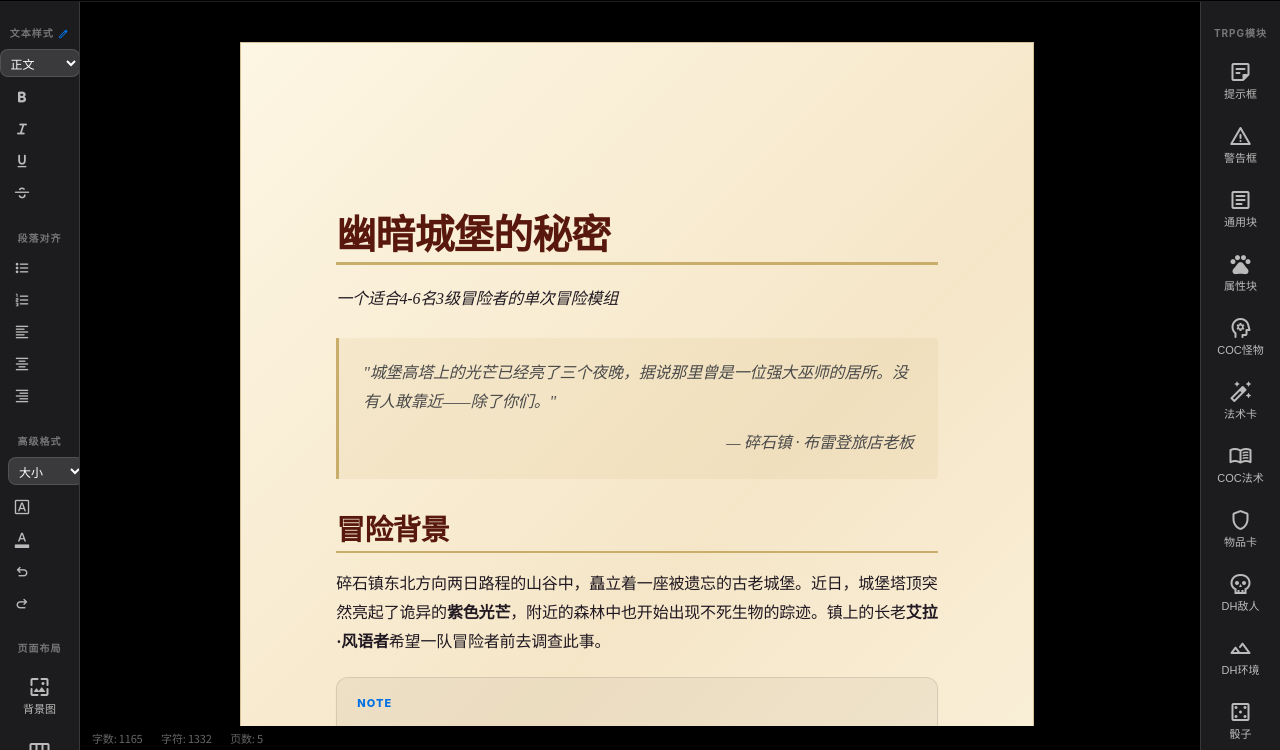
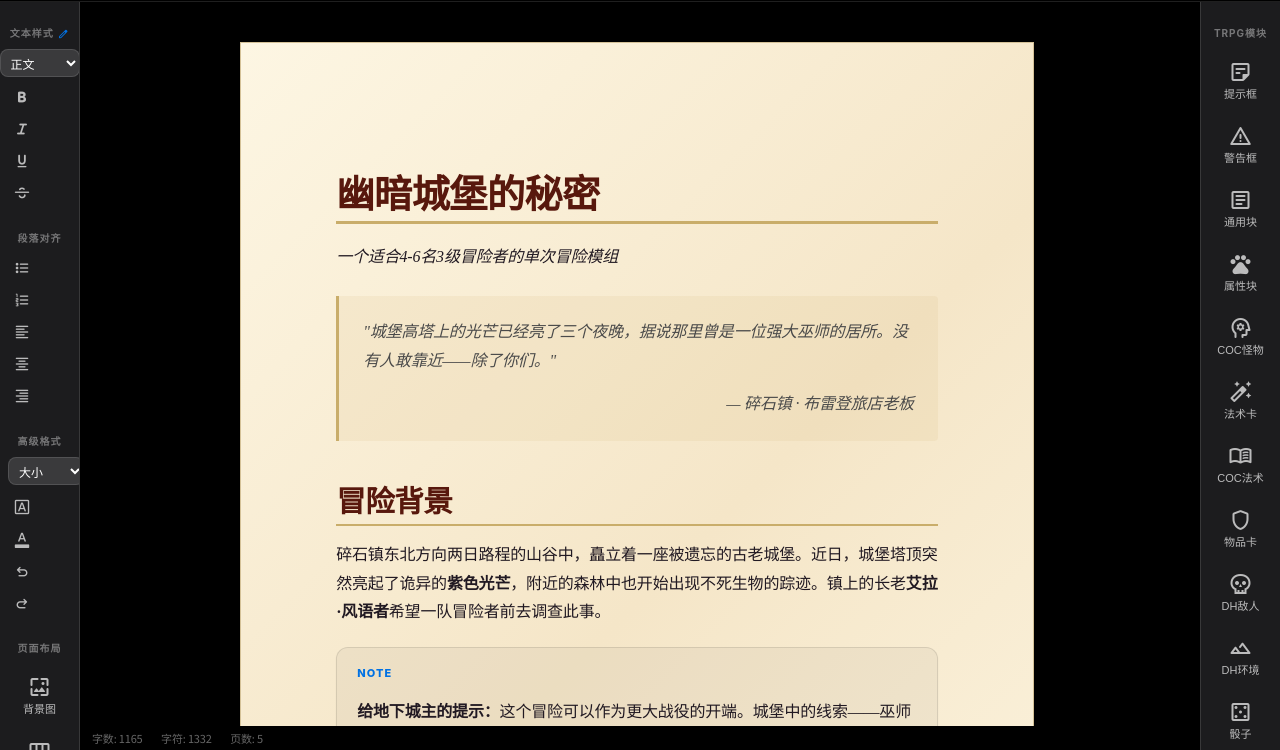
Before and after one commit to jeffdyuyi/TRPGwriter, a website built with Vite: page index.html in a window 1280 px wide. Shown: the part 50-800 px from the top of the page. Built offline with nearby package versions, Linux system fonts and the light colour scheme.

Commit message:
feat: add primary style system and layout CSS for TRPG editor

```diff
--- a/src/style.css
+++ b/src/style.css
@@ -609,37 +609,61 @@ body {
 }
 
 /* ---- Editor Typography ---- */
+.wysiwyg-editor h1,
+.wysiwyg-editor h2,
+.wysiwyg-editor h3,
+.wysiwyg-editor h4 {
+  text-rendering: optimizeLegibility;
+  margin-top: 1.5em;
+  margin-bottom: 0.5em;
+}
+
+.wysiwyg-editor h1:first-child,
+.wysiwyg-editor h2:first-child,
+.wysiwyg-editor h3:first-child,
+.wysiwyg-editor h4:first-child {
+  margin-top: 0;
+}
+
 .wysiwyg-editor h1 {
   font-family: -apple-system, BlinkMacSystemFont, "SF Pro Display", sans-serif;
-  font-size: 2.5em;
+  font-size: 2.4em;
   font-weight: 800;
   color: var(--text-primary);
   letter-spacing: -0.04em;
-  margin: 1em 0 0.5em;
   line-height: 1.1;
 }
 
 .wysiwyg-editor h2 {
   font-family: -apple-system, BlinkMacSystemFont, "SF Pro Display", sans-serif;
-  font-size: 1.8em;
+  font-size: 1.85em;
   font-weight: 700;
   color: var(--text-primary);
   letter-spacing: -0.03em;
-  margin: 1.2em 0 0.6em;
   line-height: 1.2;
 }
 
 .wysiwyg-editor h3 {
   font-family: -apple-system, BlinkMacSystemFont, "SF Pro Display", sans-serif;
-  font-size: 1.4em;
+  font-size: 1.45em;
   font-weight: 700;
   color: var(--text-primary);
   letter-spacing: -0.02em;
-  margin: 1.2em 0 0.6em;
+}
+
+.wysiwyg-editor h4 {
+  font-family: -apple-system, BlinkMacSystemFont, "SF Pro Display", sans-serif;
+  font-size: 1.15em;
+  font-weight: 700;
+  color: var(--text-primary);
+  text-transform: uppercase;
+  letter-spacing: 0.05em;
 }
 
 .wysiwyg-editor p {
-  margin: 0.8em 0;
+  margin: 0.9em 0;
+  orphans: 3;
+  widows: 3;
 }
 
 .wysiwyg-editor blockquote {
```
